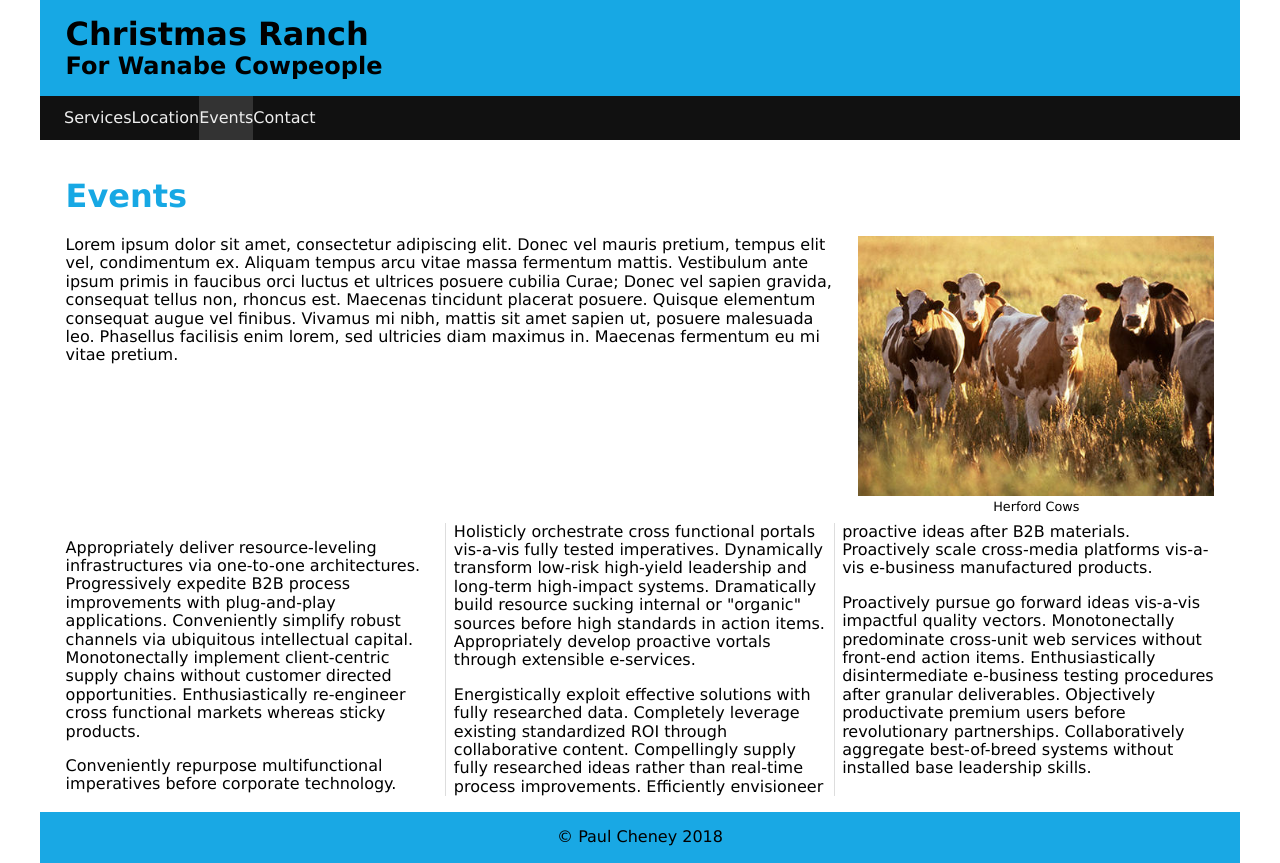
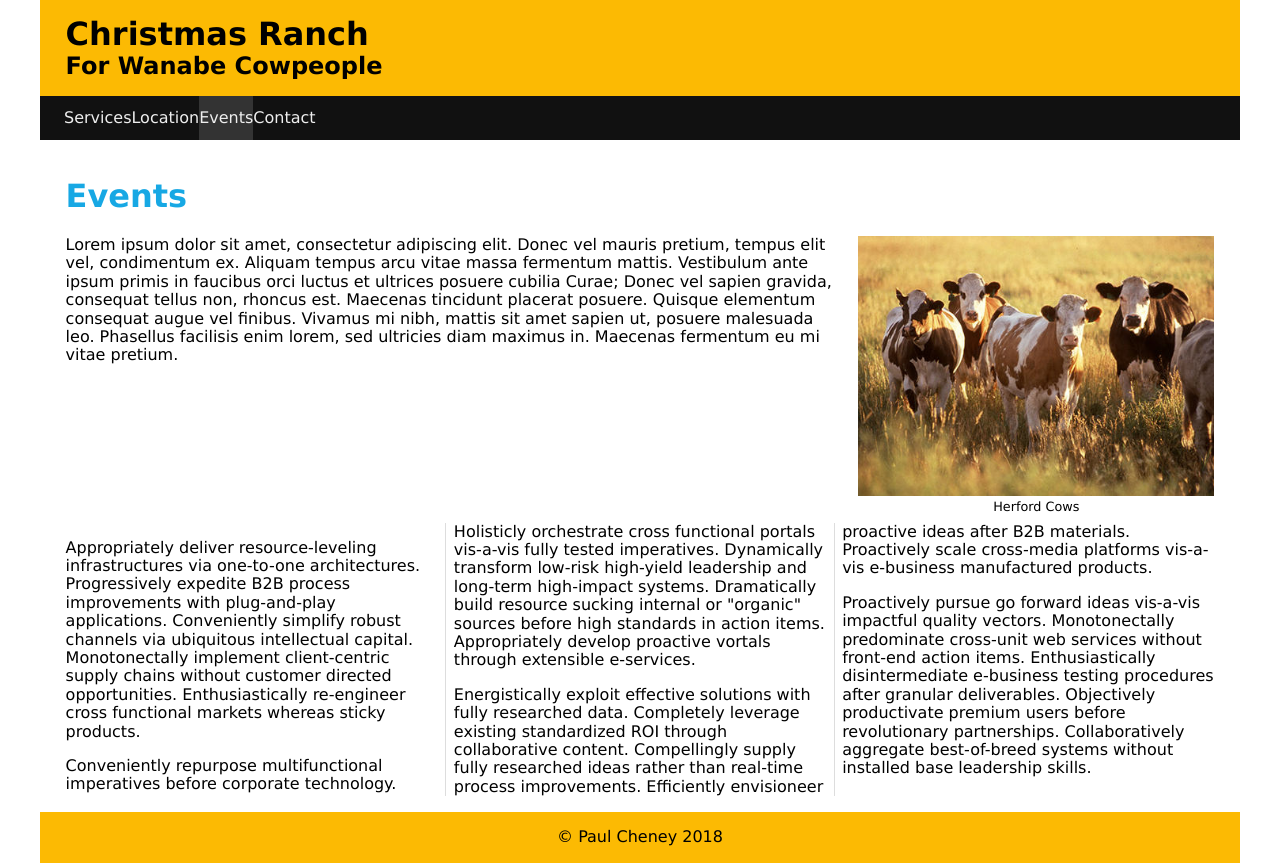
Before and after one commit to tiawnamoses/tiawnamoses.github.io, a plain HTML site: page ranch-start/index.html in a window 1280 px wide. Drawn offline with Linux system fonts and the light colour scheme.

Commit message:
change header and footer color

```diff
--- a/ranch-start/css/small.css
+++ b/ranch-start/css/small.css
@@ -14,7 +14,7 @@ body {
 
 /* header rules here */
 header {
-  background-color: #17a8e4;
+  background-color: #fcba03;
   padding: 1rem 2%;
 }
 
@@ -87,5 +87,5 @@ main figcaption {
 footer {
   text-align: center;
   padding: 1rem 2%;
-  background-color: #19a8e4;
+  background-color: #fcba03;
 }
```
